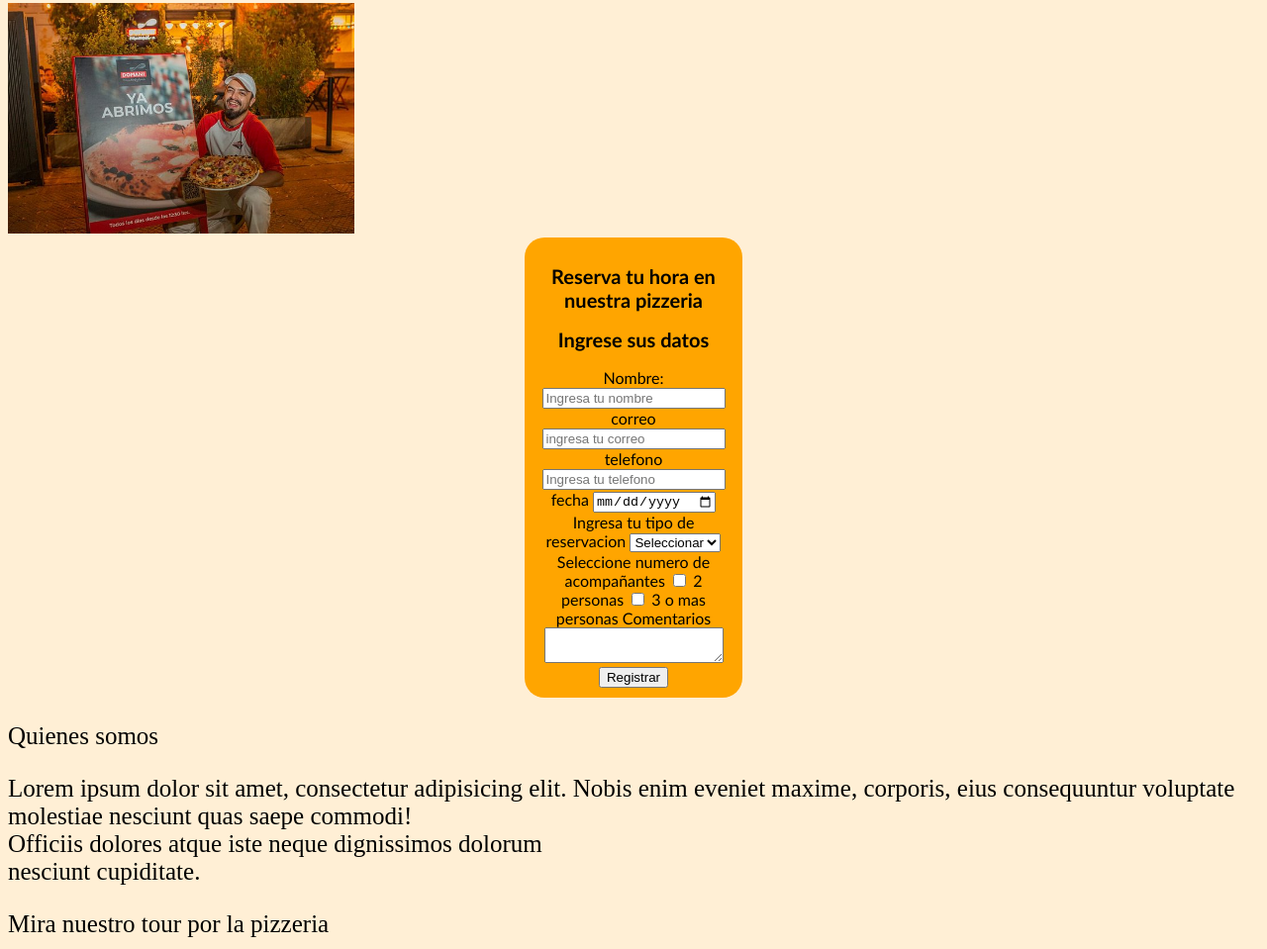
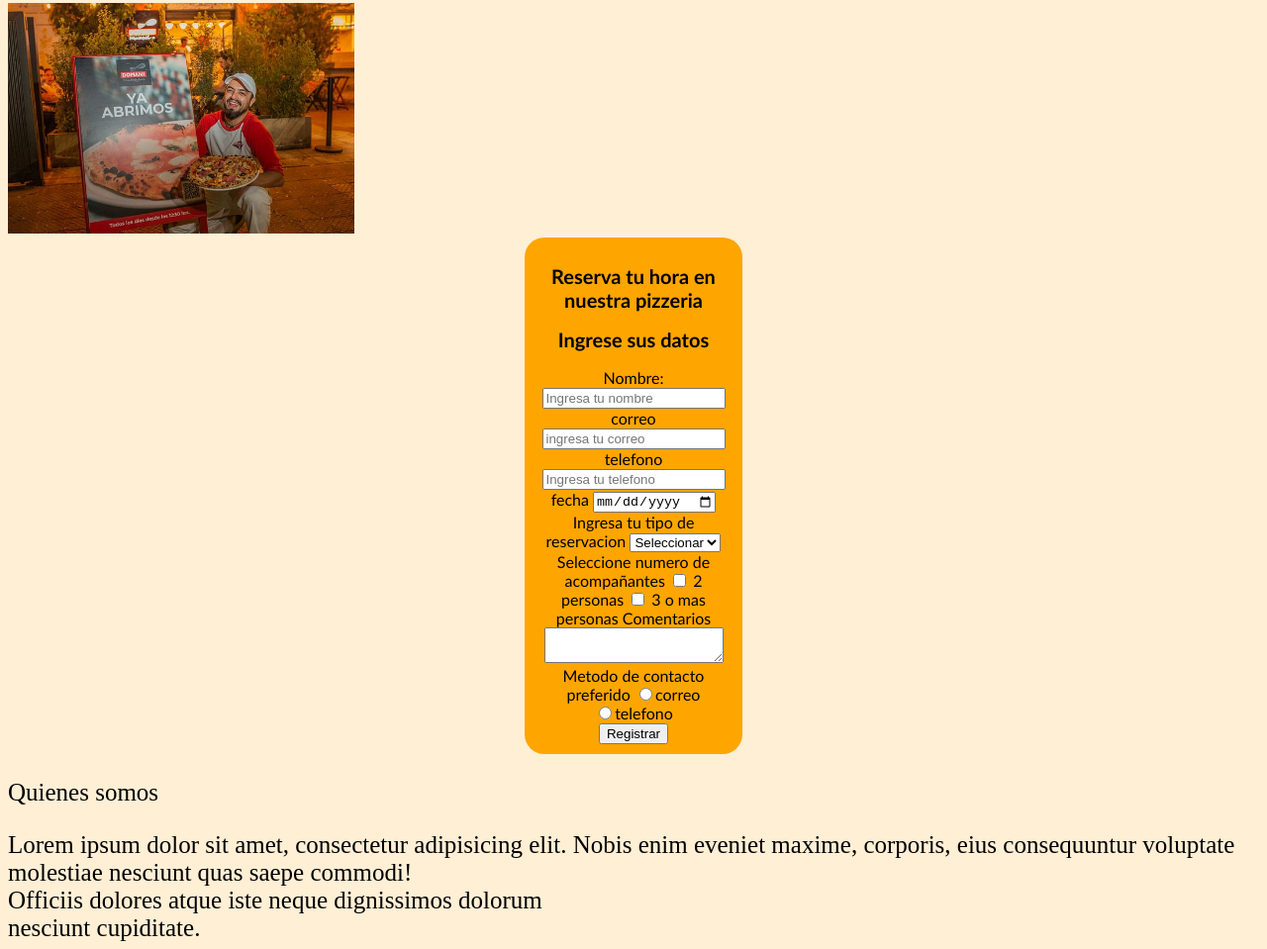
Before and after one commit to scarent/eva3JorgeGarcia, a plain HTML site: page index.html in a window 1280 px wide. Shown: the part 379-1338 px from the top of the page at 99% size. Drawn offline with Linux system fonts and the light colour scheme.

Commit message:
inputs2
ya hay 8 inputs en el index, se agrego el type radio

```diff
--- a/index.html
+++ b/index.html
@@ -3,7 +3,7 @@
 <head>
     <meta charset="UTF-8">
     <meta name="viewport" content="width=device-width, initial-scale=1.0">
-    <title>Document</title>
+    <title>ieipizzeria</title>
     <link rel="stylesheet" href="style.css">
     <script type="module" src="script.js"></script>
     <script type="module" src="firebase.js"></script>
@@ -58,6 +58,9 @@
         <label for="acompañante2">3 o mas personas</label>
         <label>Comentarios</label>
         <textarea name="comentarios" id="comentarios"></textarea>
+        <label>Metodo de contacto preferido</label>
+        <input type="radio" id="contacto" name="contacto">correo <br>
+        <input type="radio" id="contacto2" name="contacto2">telefono <br>
         <button id="btnregistro" type="button">Registrar</button>
 
 
--- a/style.css
+++ b/style.css
@@ -81,6 +81,7 @@ li{
 }
 .negro{
     background-color: black;
+    color: white;
 
 }
 .fontsize{
```
